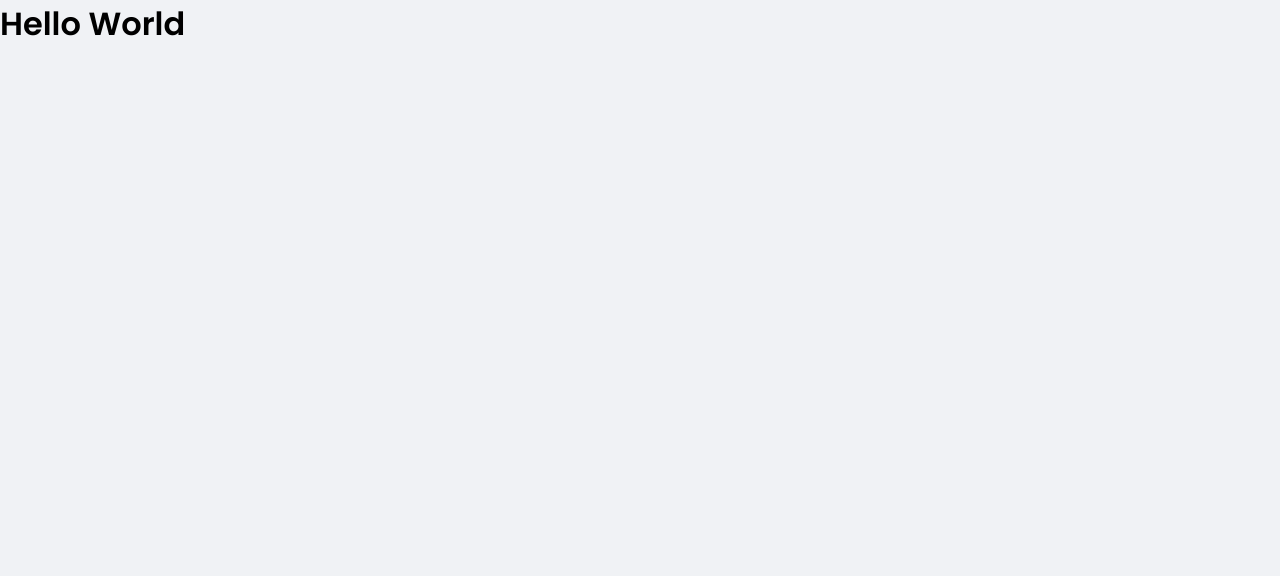
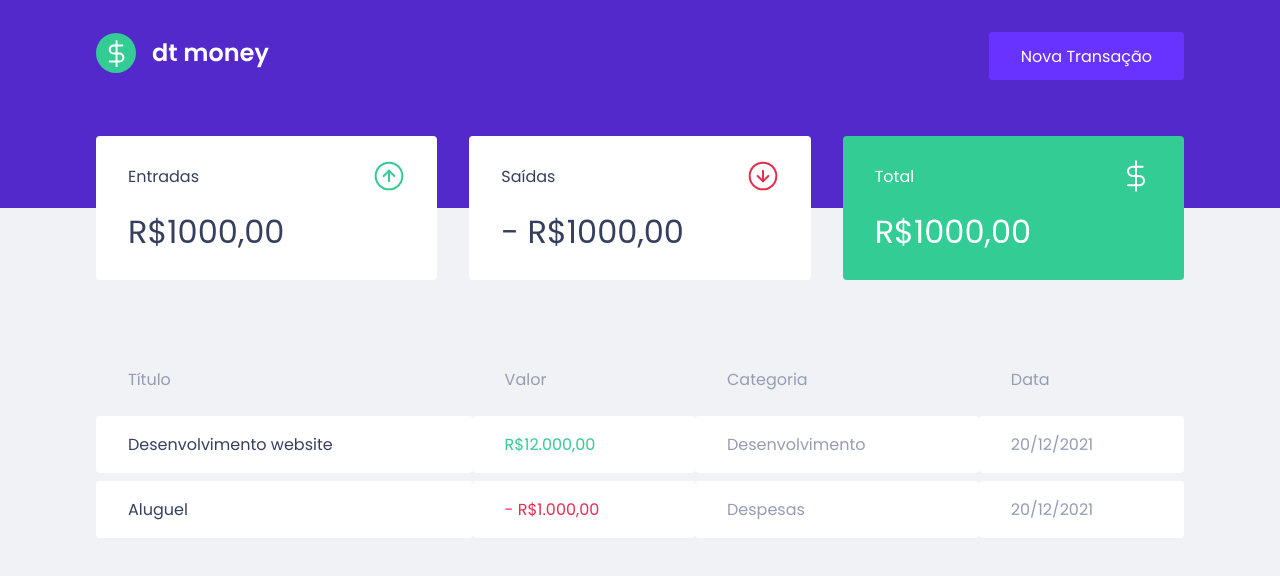
Before and after one commit to esiqueiradev/finanace-react, a React (Create React App) app: page / in a window 1280 px wide. Shown: the top 576 px of the page. Built offline with nearby package versions, Linux system fonts and the light colour scheme.

Commit message:
Adding components and styles

```diff
--- a/public/index.html
+++ b/public/index.html
@@ -8,7 +8,7 @@
   <meta name="viewport" content="width=device-width, initial-scale=1" />
   <link rel="icon" type="image/png" href="/favicon.png" />
   <title>Finance management</title>
-  <link href="https://fonts.googleapis.com/css2?family=Poppins:wght@400;600&display=swap" rel="stylesheet">
+  <link href="https://fonts.googleapis.com/css2?family=Poppins:wght@400;600;600&display=swap" rel="stylesheet">
 </head>
 
 <body>
--- a/src/App.tsx
+++ b/src/App.tsx
@@ -1,10 +1,13 @@
+import { Dashboard } from "./components/Dashboard";
+import { Header } from "./components/Header";
 import { GlobalStyle } from "./styles/global";
 
 export function App() {
   return (
-    <div className="App">
-      <h1>Hello World</h1>
+    <>
+      <Header />
+      <Dashboard />
       <GlobalStyle />
-    </div>
+    </>
   );
 }
--- /dev/null
+++ b/src/components/Dashboard/index.tsx
@@ -0,0 +1,13 @@
+import { Summary } from "../Summary";
+import { TransactionsTable } from "../TransactionsTable";
+import { Container } from "./styles";
+
+
+export function Dashboard() {
+  return (
+    <Container>
+      <Summary />
+      <TransactionsTable />
+    </Container>
+  )
+}
--- /dev/null
+++ b/src/components/Dashboard/styles.ts
@@ -0,0 +1,7 @@
+import styled from 'styled-components';
+
+export const Container = styled.main`
+  max-width: 1120px;
+  margin: 0 auto;
+  padding: 2.5rem 1rem;
+`;
--- /dev/null
+++ b/src/components/Header/index.tsx
@@ -0,0 +1,17 @@
+import logoImage from '../../assets/logo.svg'
+import { Container, Content } from './styles'
+
+export function Header() {
+  return (
+    <Container>
+      <Content>
+        <div>
+          <img src={logoImage} alt="" />
+        </div>
+        <button type="button">
+          Nova Transação
+        </button>
+      </Content>
+    </Container>
+  )
+}
--- /dev/null
+++ b/src/components/Header/styles.ts
@@ -0,0 +1,31 @@
+import styled from 'styled-components';
+
+export const Container = styled.header`
+  background: var(--blue);
+`
+
+export const Content = styled.div`
+  max-width: 1120px;
+  margin: 0 auto;
+  padding: 2rem 1rem 8rem;
+  display: flex;
+  flex-wrap: wrap;
+  align-items: center;
+  justify-content: space-between;
+
+  button {
+    font-size: 1rem;
+    color: #ffffff;
+    background: var(--blue-light);
+    border: 0;
+    padding: 0 2rem;
+    border-radius: 0.25rem;
+    height: 3rem;
+
+    transition: filter 0.2s;
+
+    &:hover {
+      filter: brightness(0.9)
+    }
+  }
+`
--- /dev/null
+++ b/src/components/Summary/index.tsx
@@ -0,0 +1,33 @@
+import income from "../../assets/income.svg"
+import outcome from "../../assets/outcome.svg"
+import total from "../../assets/total.svg"
+
+import { Container } from "./styles";
+
+export function Summary() {
+  return(
+    <Container>
+      <div>
+        <header>
+          <p>Entradas</p>
+          <img src={income} alt="Entradas" />
+        </header>
+        <strong>R$1000,00</strong>
+      </div>
+      <div>
+        <header>
+          <p>Saídas</p>
+          <img src={outcome} alt="Saídas" />
+        </header>
+        <strong>- R$1000,00</strong>
+      </div>
+      <div className="total-summary">
+        <header>
+          <p>Total</p>
+          <img src={total} alt="Total" />
+        </header>
+        <strong>R$1000,00</strong>
+      </div>
+    </Container>
+  )
+}
--- /dev/null
+++ b/src/components/Summary/styles.ts
@@ -0,0 +1,36 @@
+import styled from 'styled-components';
+
+export const Container = styled.div`
+  display: grid;
+  grid-template-columns: repeat(3, 1fr);
+  gap: 2rem;
+  margin-top: -7rem;
+
+
+  div {
+    background: var(--shape);
+    padding: 1.5rem 2rem;
+    border-radius: 0.25rem;
+    color: var(--text-title);
+
+    header {
+      display: flex;
+      align-items: center;
+      justify-content: space-between;
+    }
+
+    strong {
+      display: block;
+      margin-top: 1rem;
+      font-size: 2rem;
+      font-weight: 500;
+      line-height: 3rem;
+    }
+
+    &.total-summary {
+      background: var(--green);
+      color: #FFF;
+    }
+  }
+
+`
--- /dev/null
+++ b/src/components/TransactionsTable/index.tsx
@@ -0,0 +1,32 @@
+import { Container } from "./styles";
+
+export function TransactionsTable() {
+  return (
+    <Container>
+      <table>
+        <thead>
+          <tr>
+            <th>Título</th>
+            <th>Valor</th>
+            <th>Categoria</th>
+            <th>Data</th>
+          </tr>
+        </thead>
+        <tbody>
+          <tr>
+            <td>Desenvolvimento website</td>
+            <td className="income">R$12.000,00</td>
+            <td>Desenvolvimento</td>
+            <td>20/12/2021</td>
+          </tr>
+          <tr>
+            <td>Aluguel</td>
+            <td className="outcome">R$1.000,00</td>
+            <td>Despesas</td>
+            <td>20/12/2021</td>
+          </tr>
+        </tbody>
+      </table>
+    </Container>
+  )
+}
--- /dev/null
+++ b/src/components/TransactionsTable/styles.tsx
@@ -0,0 +1,42 @@
+import styled from 'styled-components';
+
+export const Container = styled.div`
+  margin-top: 4rem;
+
+  table {
+    width: 100%;
+    border-spacing: 0 0.5rem;
+
+    th {
+      color: var(--text-body);
+      font-weight: 400;
+      padding: 1rem 2rem;
+      text-align: left;
+      line-height: 1.5rem;
+    }
+
+    td {
+      padding: 1rem 2rem;
+      border: 0;
+      background: var(--shape);
+      color: var(--text-body);
+      border-radius: 0.25rem;
+
+      &:first-child {
+        color: var(--text-title)
+      }
+
+      &.income {
+        color: var(--green)
+      }
+
+      &.outcome {
+        color: var(--red);
+
+        &:before {
+          content: '- '
+        }
+      }
+    }
+  }
+`
--- a/src/styles/global.ts
+++ b/src/styles/global.ts
@@ -12,7 +12,7 @@
     --text-title: #363F5F;
     --text-body: #969CB3;
 
-    --shape: #FFFFFF
+    --shape: #FFFFFF;
   }
 
   * {
@@ -53,4 +53,8 @@
     opacity: 0.6;
     cursor: not-allowed;
   }
+
+  .test {
+    flex-wrap: wrap;
+  }
 `
```
